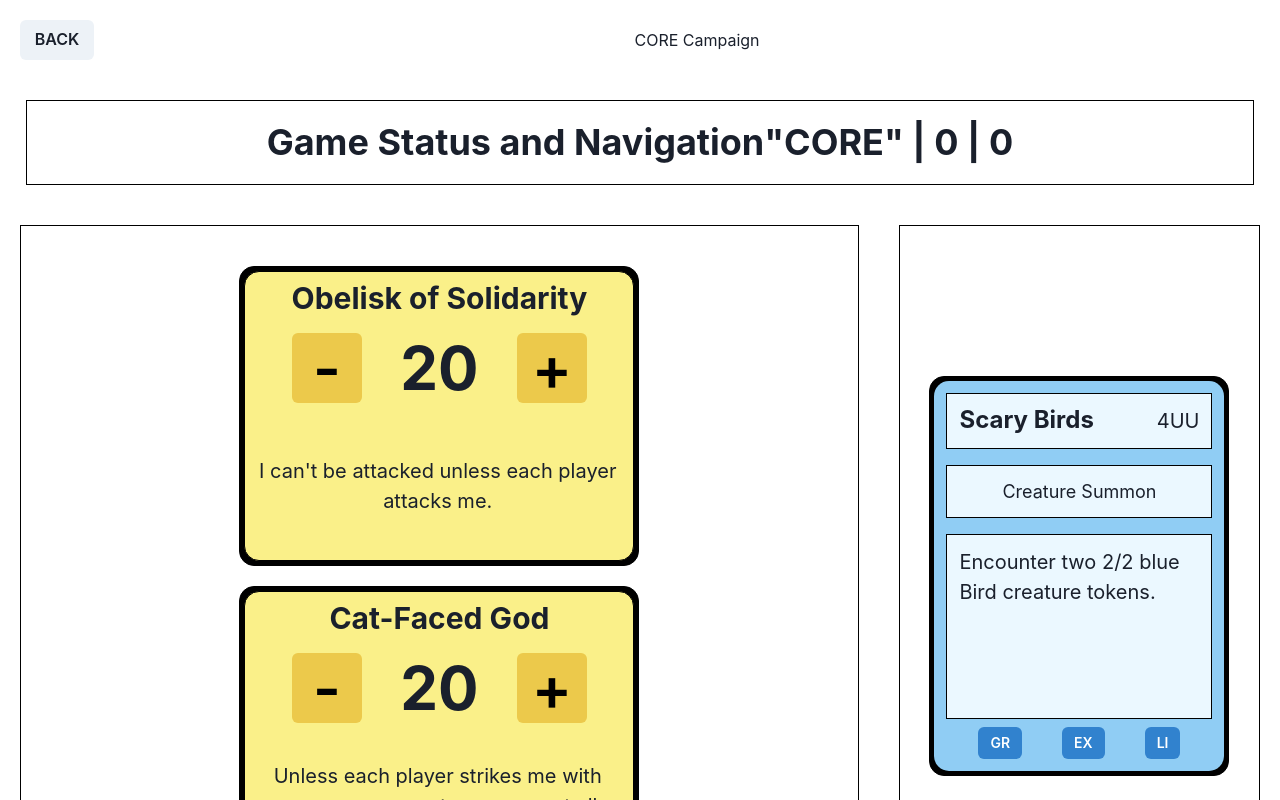
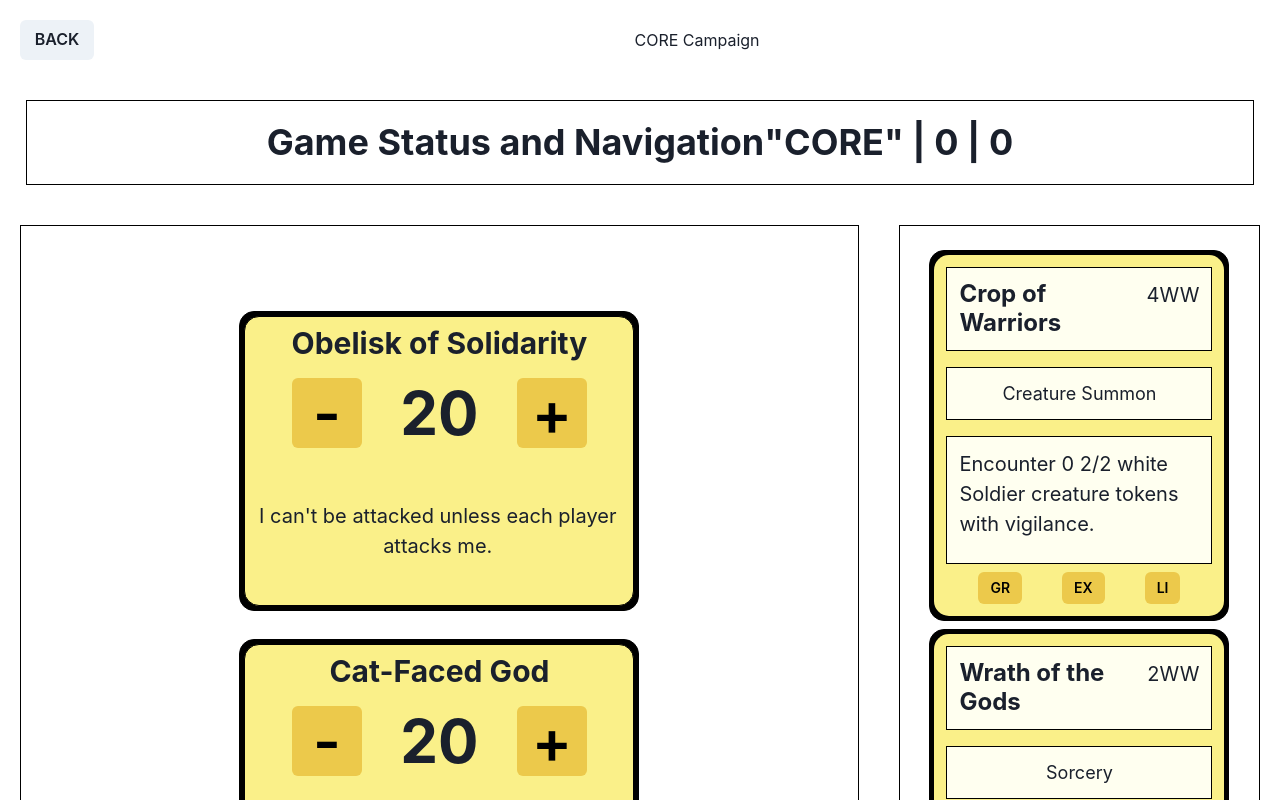
Before and after one commit to jackconwayiv/voyagermagic, a React (Vite) app: page /play in a window 1280 px wide. Built offline with nearby package versions, Linux system fonts and the light colour scheme.

Commit message:
add concept of deck and cards

```diff
--- a/src/components/GameCard.tsx
+++ b/src/components/GameCard.tsx
@@ -1,13 +1,13 @@
 import { Button, Flex, Heading, Text } from "@chakra-ui/react";
-import determineColors from "../functions/determineColors";
+import { Card } from "../data/types";
+import determineColors from "../functions/determineCardColors";
 
-const GameCard = () => {
-  const card = {
-    name: "Scary Birds",
-    cost: "4UU",
-    type: "Creature Summon",
-    text: "Encounter two 2/2 blue Bird creature tokens.",
-  };
+interface GameCardProps {
+  card: Card;
+  playerCount: number;
+}
+
+const GameCard = ({ card, playerCount }: GameCardProps) => {
   const colors = determineColors(card.cost);
   return (
     <Flex
@@ -17,6 +17,7 @@ const GameCard = () => {
       borderRadius="15px"
       direction="column"
       bgColor="black"
+      m={1}
     >
       <Flex
         direction="column"
@@ -62,7 +63,7 @@ const GameCard = () => {
           height="100%"
         >
           <Text fontSize={{ base: "14px", md: "18px", lg: "20px" }}>
-            {card.text}
+            {card.generateText(playerCount)}
           </Text>
         </Flex>
         <Flex direction="row" mb={2} justifyContent="space-evenly">
--- a/src/components/Nexus.tsx
+++ b/src/components/Nexus.tsx
@@ -27,6 +27,7 @@ const Nexus = ({ nexus }: NexusProps) => {
       border={isDead ? `1px gray dotted` : `1px black solid`}
       borderRadius="15px"
       direction="column"
+      m={1}
       bgColor={isDead ? `white` : `black`}
     >
       <Flex
--- /dev/null
+++ b/src/data/cardConstructor.ts
@@ -0,0 +1,54 @@
+export interface TextGenerator {
+  (
+    roundNumber: number,
+    defeatedCount?: number,
+    landCount?: number,
+    playerCount?: number
+  ): string;
+}
+
+class Card {
+  name: string;
+  cost: string;
+  type: string;
+  generateText: TextGenerator;
+
+  constructor(
+    name: string,
+    cost: string,
+    type: string,
+    generateText: TextGenerator
+  ) {
+    this.name = name;
+    this.cost = cost;
+    this.type = type;
+    this.generateText = generateText;
+  }
+}
+
+const cards: Card[] = [
+  new Card(
+    "Crop of Warriors",
+    "4WW",
+    "Creature Summon",
+    (
+      // roundNumber
+      // defeatedCount
+      // landCount,
+      playerCount
+    ) =>
+      `Encounter ${playerCount} 2/2 white Soldier creature tokens with vigilance.`
+  ),
+  new Card(
+    "Wrath of the Gods",
+    "2WW",
+    "Sorcery",
+    () =>
+      // roundNumber
+      // defeatedCount
+      // landCount,
+      // playerCount
+      `Destroy all creatures. They can't be regenerated.`
+  ),
+];
+export default cards;
--- a/src/data/types.ts
+++ b/src/data/types.ts
@@ -1,3 +1,5 @@
+import { TextGenerator } from "./cardConstructor";
+
 export interface Nexus {
   color: string;
   name: string;
@@ -8,5 +10,5 @@ export interface Card {
   name: string;
   cost: string;
   type: string;
-  text: string;
+  generateText: TextGenerator;
 }
--- a/src/views/PlayView.tsx
+++ b/src/views/PlayView.tsx
@@ -1,6 +1,7 @@
 import { Flex, Heading, Wrap, WrapItem } from "@chakra-ui/react";
 import GameCard from "../components/GameCard";
 import Nexus from "../components/Nexus";
+import cards from "../data/cardConstructor";
 import testNexii from "../data/testNexii";
 
 interface PlayViewProps {
@@ -59,7 +60,9 @@ const PlayView = ({ campaign, playerCount, scene }: PlayViewProps) => {
           p={5}
           m={5}
         >
-          <GameCard />
+          {cards.map((card) => (
+            <GameCard playerCount={playerCount} card={card} key={card.name} />
+          ))}
         </Flex>
       </Flex>
     </Flex>
```
Also changed, not shown: src/functions/insertCard.ts (added, +10 -0 lines), src/functions/removeCard.ts (added, +10 -0 lines), src/functions/shuffleDeck.ts (added, +10 -0 lines), src/functions/determineCardColors.ts (renamed from src/functions/determineColors.ts).
